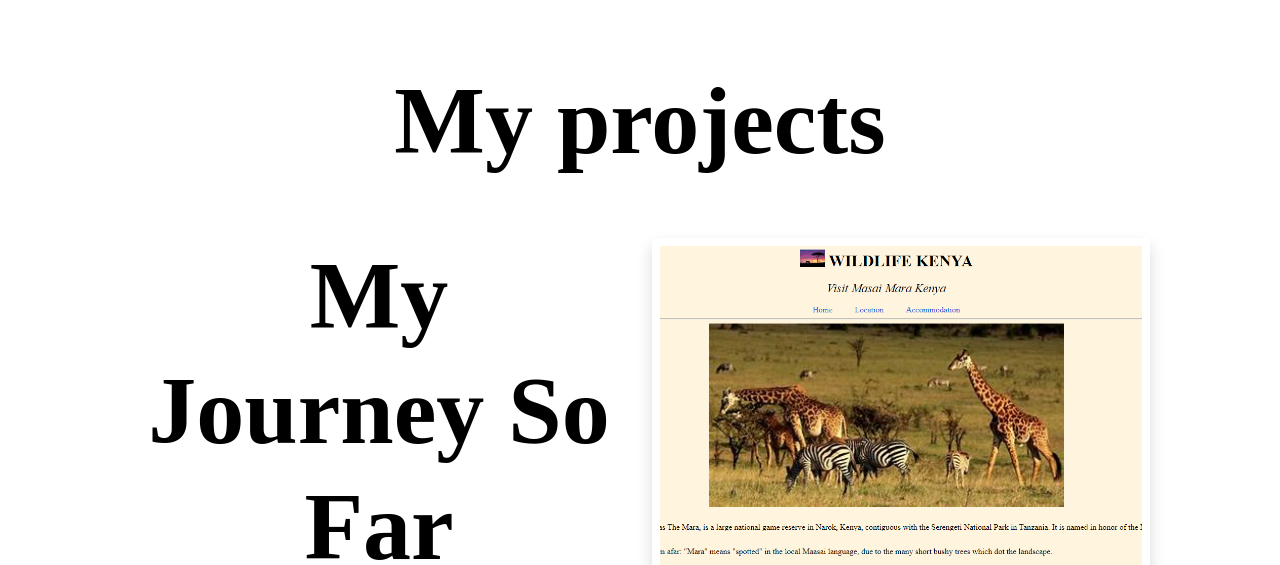
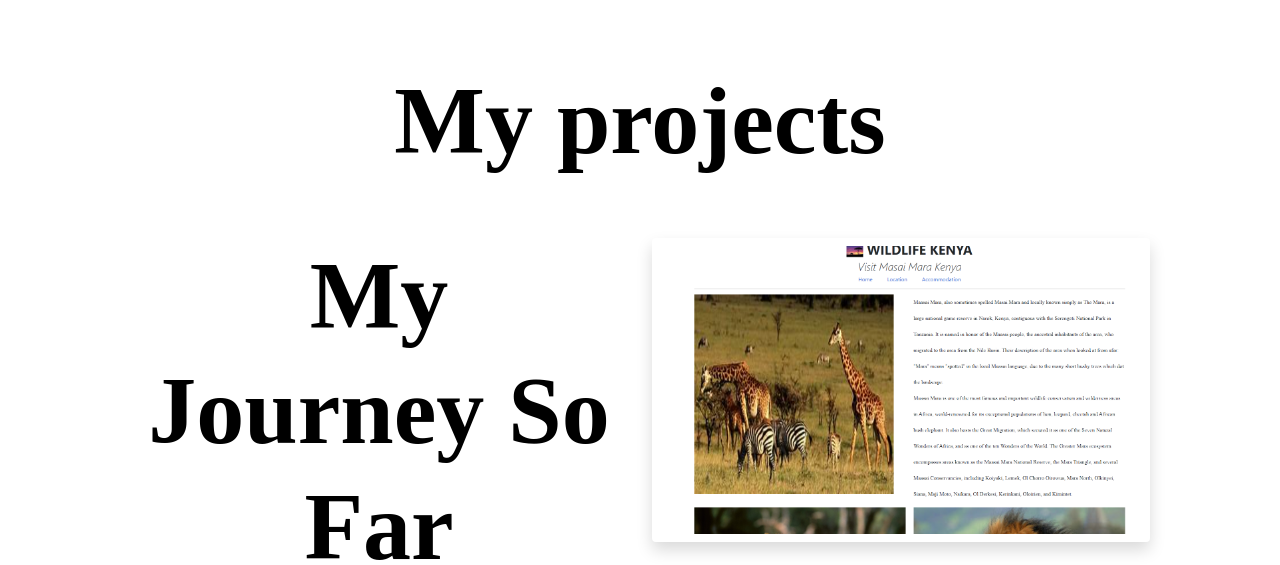
Before and after one commit to Annahkamanu/portfolio-project, a plain HTML site: page work.html in a window 1280 px wide. Shown: the part 235-800 px from the top of the page. Drawn offline with nearby package versions, Linux system fonts and the light colour scheme.

Commit message:
changed tourism site image

```diff
--- a/work.html
+++ b/work.html
@@ -96,7 +96,7 @@
 
               <div class="col-sm-6 mb-5">
                 <img
-                  src="/images/Masai Mara.png"
+                  src="/images/tourim app .png"
                   alt="Masai Mara"
                   class="img-fluid p-2 shadow rounded"
                 />
```
